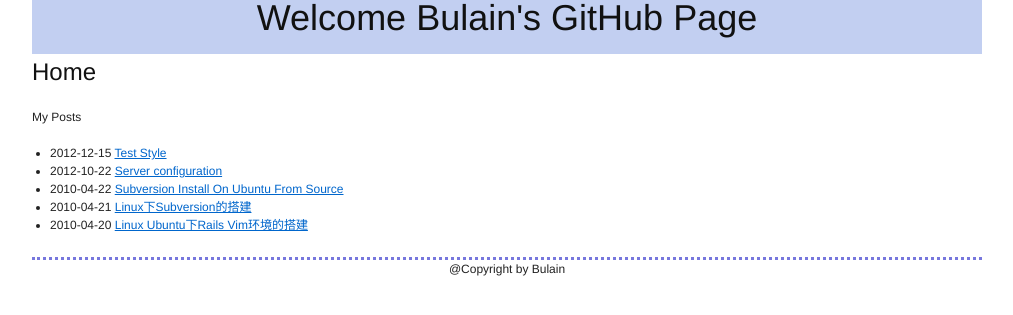
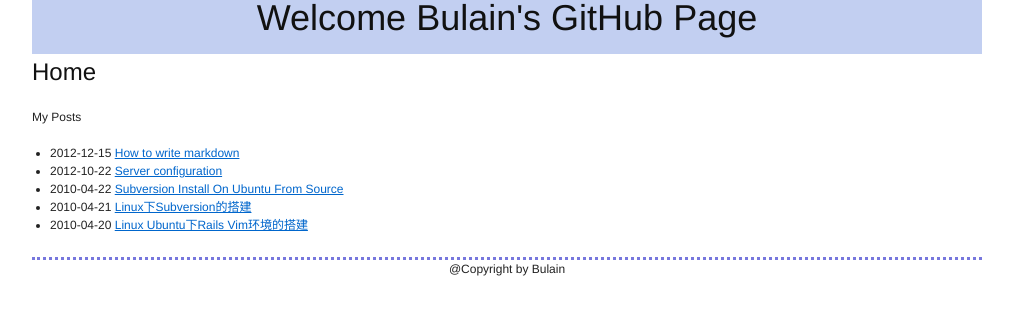
Before and after one commit to bulain/bulain.github.com, a Jekyll site: the page built from index.html, in a window 1280 px wide. Shown: the top 315 px of the page, without its empty margins (133-1146 px from the left). Built offline with Jekyll 4.4.1, drawn with Linux system fonts in a browser that asks for light colours.

Commit message:
rename to markdown

```diff
--- a/_posts/2012-12-15-test-style.md
+++ b/_posts/2012-12-15-markdown.md
@@ -1,8 +1,8 @@
 ---
 layout: default
-title: Test Style
-description: Test Style
-keywords: css,github
+title: How to write markdown
+description: How to write markdown
+keywords: markdown,github
 ---
 
 #Markdown语法说明
```
